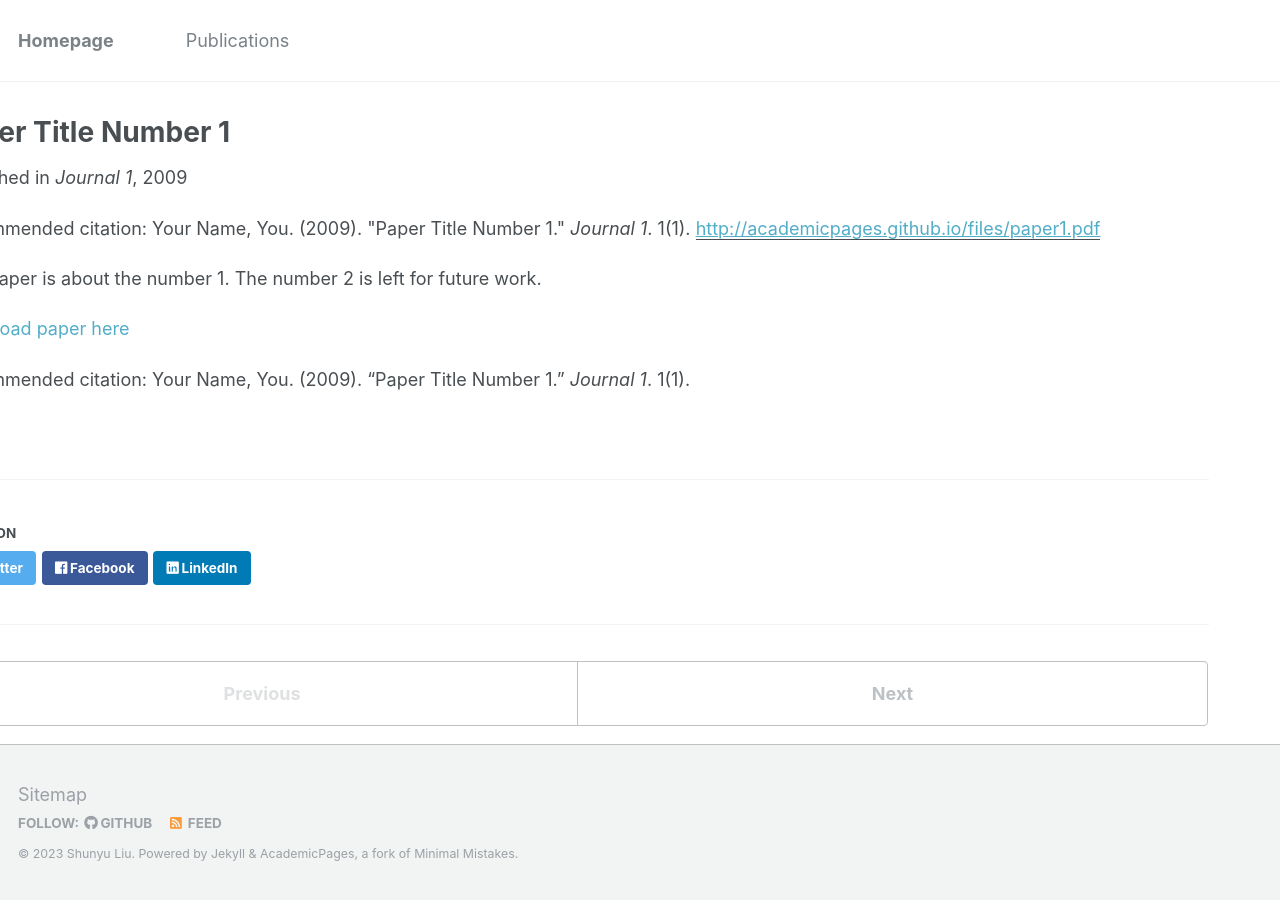
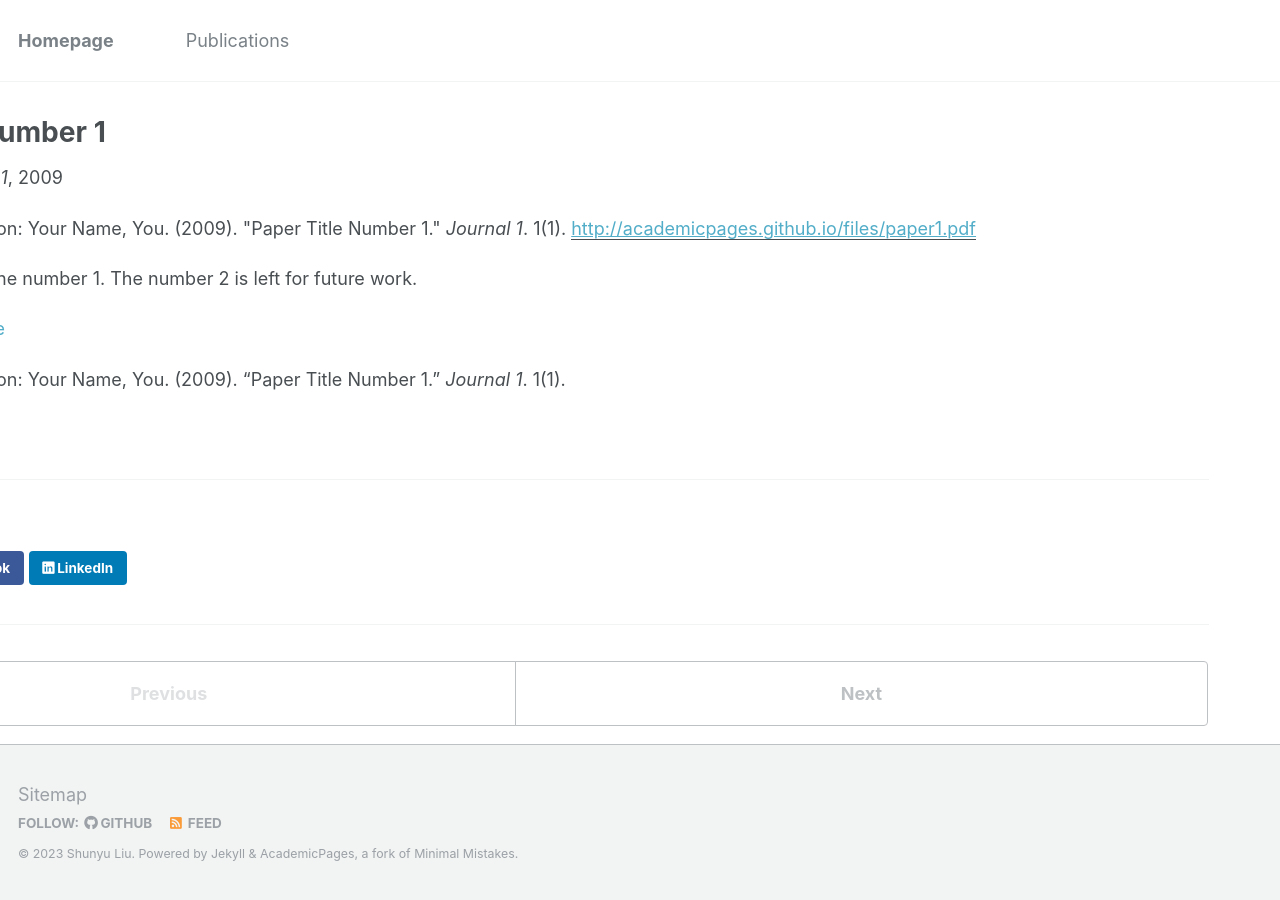
Before and after one commit to liushunyu/liushunyu.github.io, a Jekyll site: the page built from _publications/2009-10-01-paper-title-number-1.md, in a window 1280 px wide. Built offline with Jekyll 4.4.1, drawn with Linux system fonts in a browser that asks for light colours.

Commit message:
Update single-no-sidebar.html

```diff
--- a/_layouts/single-no-sidebar.html
+++ b/_layouts/single-no-sidebar.html
@@ -15,7 +15,7 @@ layout: default
 {% endif %}
 
 <div id="main" role="main">
-  <article class="page" itemscope itemtype="http://schema.org/CreativeWork" style="width: 110%;">
+  <article class="page" itemscope itemtype="http://schema.org/CreativeWork" style="width: 120%;">
     {% if page.title %}<meta itemprop="headline" content="{{ page.title | markdownify | strip_html | strip_newlines | escape_once }}">{% endif %}
     {% if page.excerpt %}<meta itemprop="description" content="{{ page.excerpt | markdownify | strip_html | strip_newlines | escape_once }}">{% endif %}
     {% if page.date %}<meta itemprop="datePublished" content="{{ page.date | date: "%B %d, %Y" }}">{% endif %}
```
